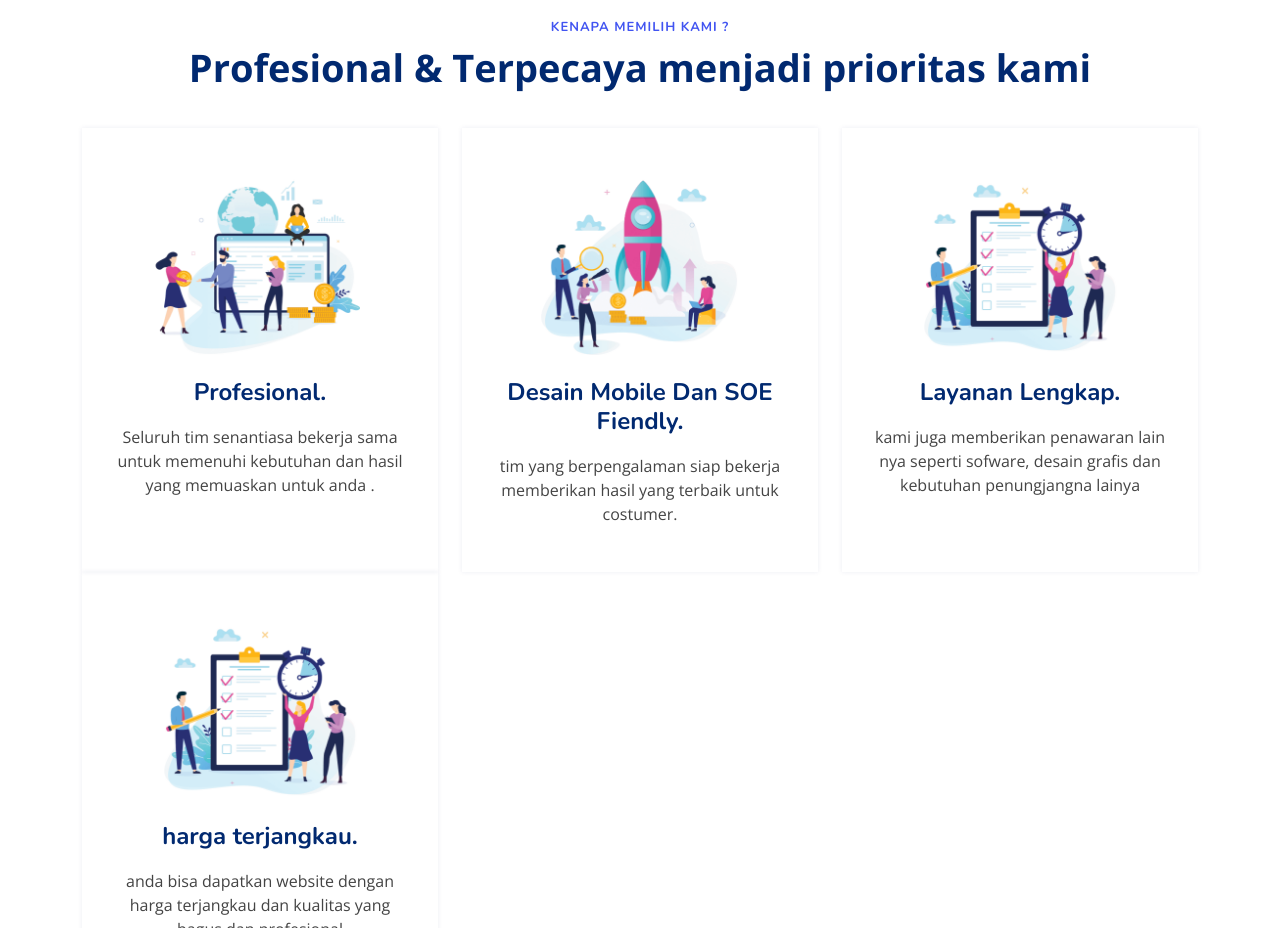
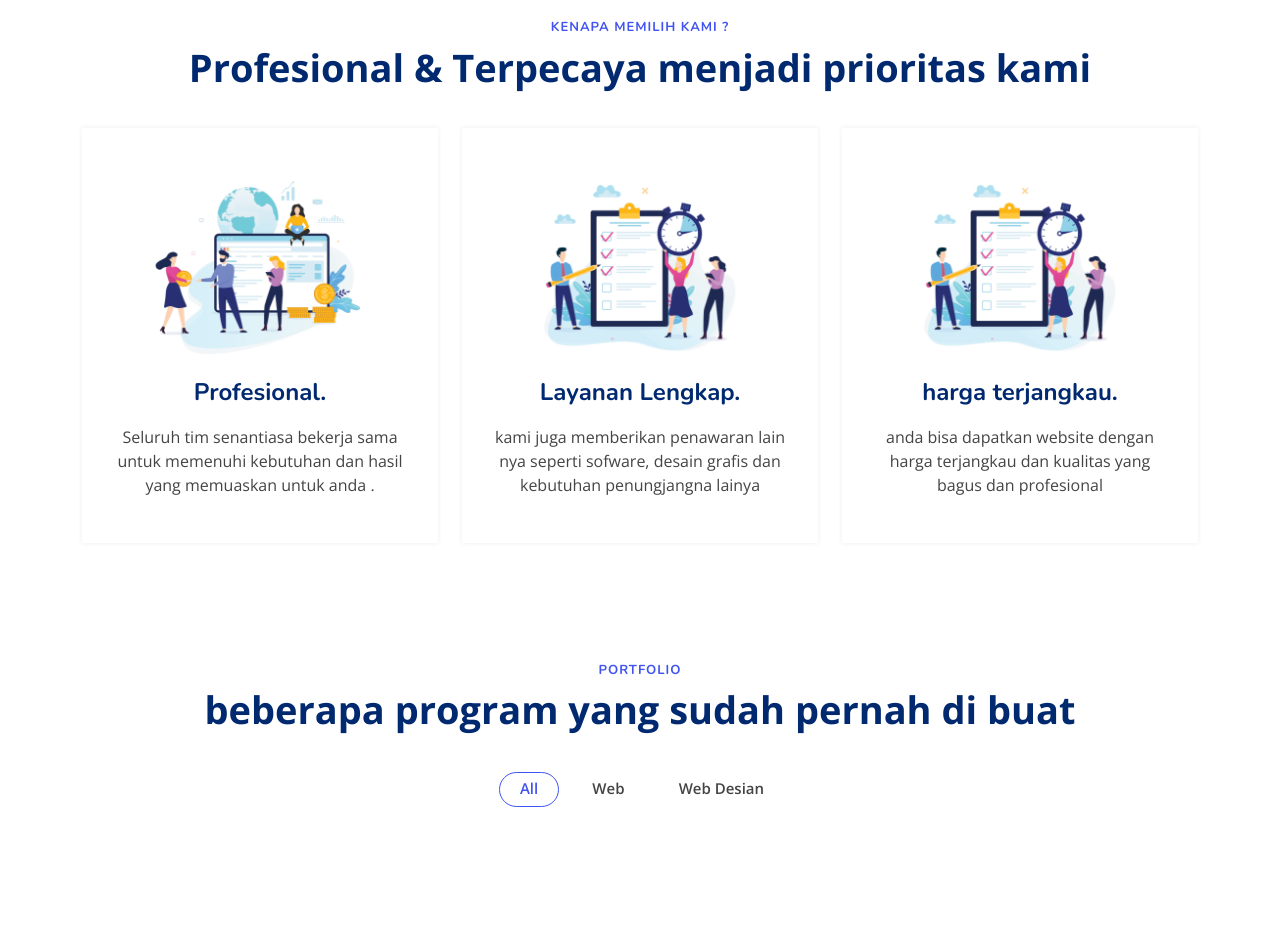
Before and after one commit to fansyah98/news_profil, a plain HTML site: page index.html in a window 1280 px wide. Shown: the part 840-1768 px from the top of the page. Drawn offline with nearby package versions, Linux system fonts and the light colour scheme.

Commit message:
last new

```diff
--- a/index.html
+++ b/index.html
@@ -142,13 +142,7 @@
                         </div>
                     </div>
 
-                    <div class="col-lg-4 mt-4 mt-lg-0" data-aos="fade-up" data-aos-delay="400">
-                        <div class="box">
-                            <img src="assets/img/values-2.png" class="img-fluid" alt="">
-                            <h3>Desain Mobile Dan SOE Fiendly.</h3>
-                            <p>tim yang berpengalaman siap bekerja memberikan hasil yang terbaik untuk costumer.</p>
-                        </div>
-                    </div>
+
 
                     <div class="col-lg-4 mt-4 mt-lg-0" data-aos="fade-up" data-aos-delay="600">
                         <div class="box">
```
